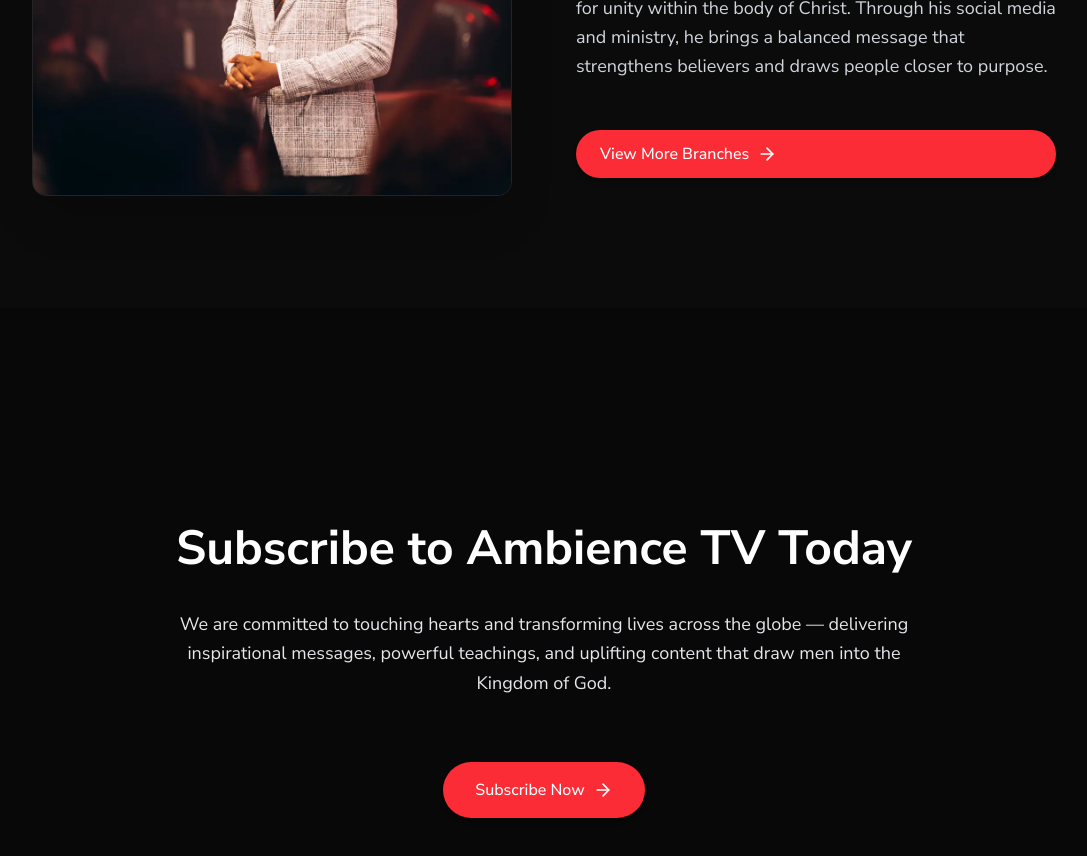
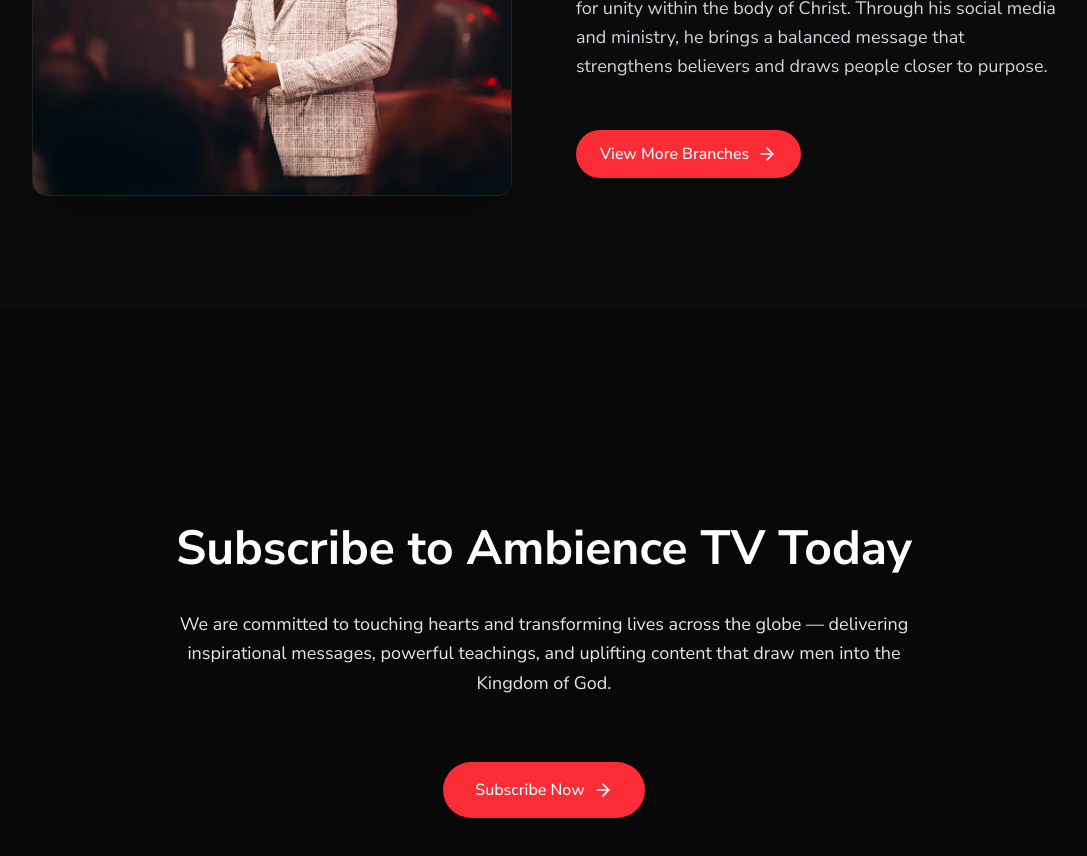
Before and after one commit to covelitein/light-nation-test, a Next.js app: page / in a window 1280 px wide. Shown: the part 4980-5836 px from the top of the page, without its empty margins (96-1183 px from the left). Built offline with nearby package versions, Linux system fonts and the light colour scheme.

Commit message:
updated loading state and branches button

```diff
--- a/src/components/Preloader.tsx
+++ b/src/components/Preloader.tsx
@@ -47,9 +47,9 @@
           alt="light nation"
           className="h-20 object-contain animate-pulse"
         />
-        {/* <div className="text-white font-semibold text-lg tracking-tight">
-          Igniting the adventure...
-        </div> */}
+        <div className="text-white font-semibold text-lg tracking-tight">
+          loading...
+        </div>
       </div>
     </div>
   );
--- a/src/sections/BranchesSection.tsx
+++ b/src/sections/BranchesSection.tsx
@@ -2,6 +2,7 @@
 
 import { MapPin, ArrowRight } from "lucide-react";
 import Reveal from "@/components/ui/Reveal";
+import { usePathname } from "next/navigation";
 
 const branches = [
   {
@@ -49,6 +50,7 @@
 ];
 
 export default function BranchesSection() {
+  const pathname = usePathname() || "/";
   return (
     <Reveal
       as="section"
@@ -97,6 +99,7 @@
 
       {/* View More Button */}
       <div className="mt-12 flex justify-center">
+        {pathname !== "/branches" && (
           <a
             href="/branches"
             className="flex items-center gap-2 px-6 py-3 rounded-full bg-red-500 text-white text-sm font-medium hover:bg-red-600 transition group"
@@ -104,6 +107,7 @@
             View More Branches
             <ArrowRight className="w-4 h-4 transition-transform group-hover:translate-x-1" />
           </a>
+        )}
       </div>
     </Reveal>
   );
--- a/src/sections/LeadPastor.tsx
+++ b/src/sections/LeadPastor.tsx
@@ -35,8 +35,8 @@
           </p>
 
           <div className="pt-6">
-            { !pathname.startsWith("/branches") && (
-            <a href="/#branches" className="flex items-center gap-2 mx-auto md:mx-0 px-6 py-3 rounded-full bg-red-500 text-white text-sm sm:text-base font-medium hover:bg-red-600 transition-all group shadow-md w-auto">
+            {pathname !== "/branches" && (
+            <a href="/branches" className="inline-flex items-center gap-2 mx-auto md:mx-0 px-6 py-3 rounded-full bg-red-500 text-white text-sm sm:text-base font-medium hover:bg-red-600 transition-all group shadow-md w-auto">
               View More Branches
               <ArrowRight className="w-4 h-4 sm:w-5 sm:h-5 transition-transform group-hover:translate-x-1" />
             </a>
```
Lines whose indentation alone changed are shown as unchanged.
